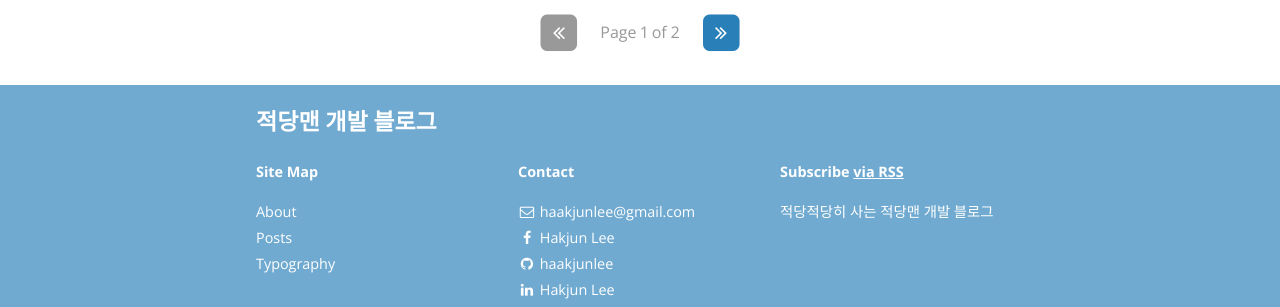
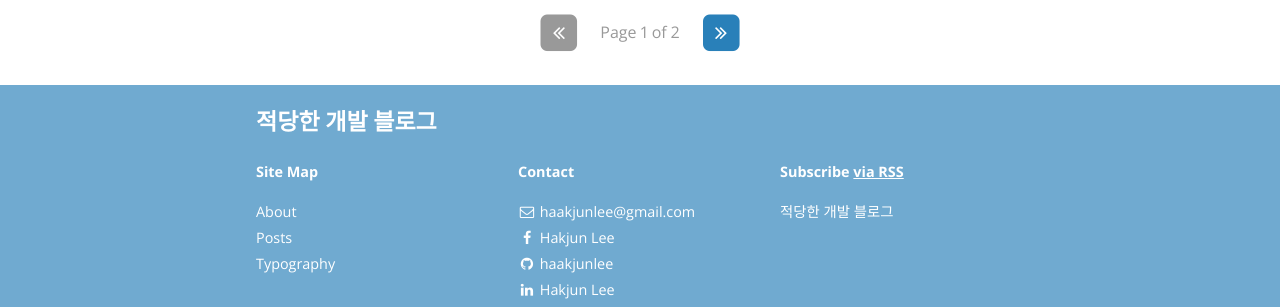
Before and after one commit to haakjunlee/haakjunlee.github.io, a Jekyll site: the page built from index.html, in a window 1280 px wide and 900 px high, scrolled down 1326 px. Shown: the part 514-821 px from the top of the window. Built offline with Jekyll 4.4.1, drawn with Linux system fonts in a browser that asks for light colours; nearby versions of some CDN libraries; the list of posts is cut into pages by our own code.

Commit message:
doc: description updated

```diff
--- a/_config.yml
+++ b/_config.yml
@@ -9,12 +9,12 @@ exclude:
   - "/vendor/"
 
 # Site settings
-title: "적당맨 개발 블로그"
+title: "적당한 개발 블로그"
 subtitle: "적당적당히 살자"
 email: haakjunlee@gmail.com
 name: Hakjun Lee
 description: >
-  적당적당히 사는 적당맨 개발 블로그
+  적당한 개발 블로그
 # Base URL of site (i.e. /blog). It should always start with a slash,
 # and never end with a slash. Set it to a blank value if hosting at the
 # root of your server.
```
